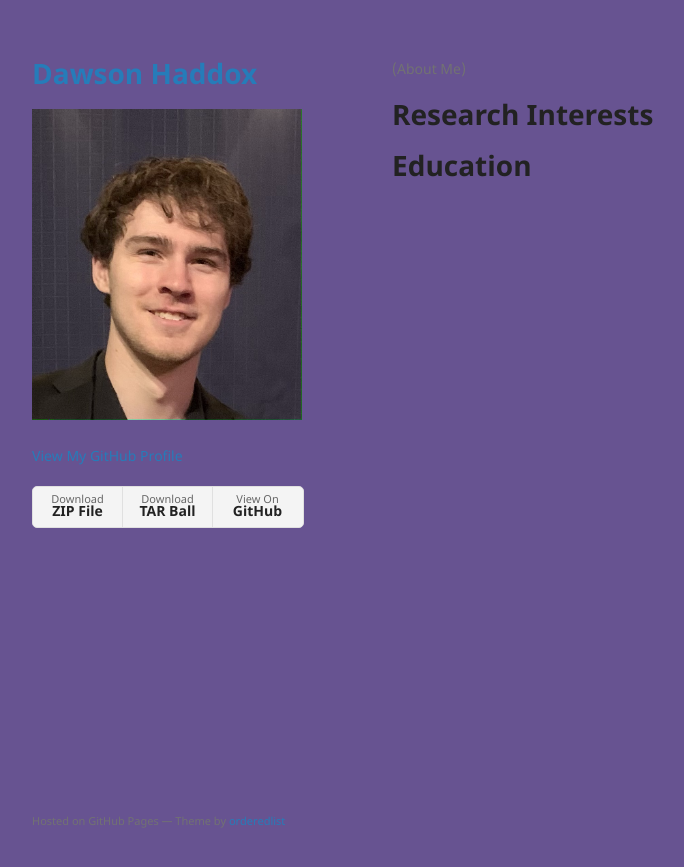
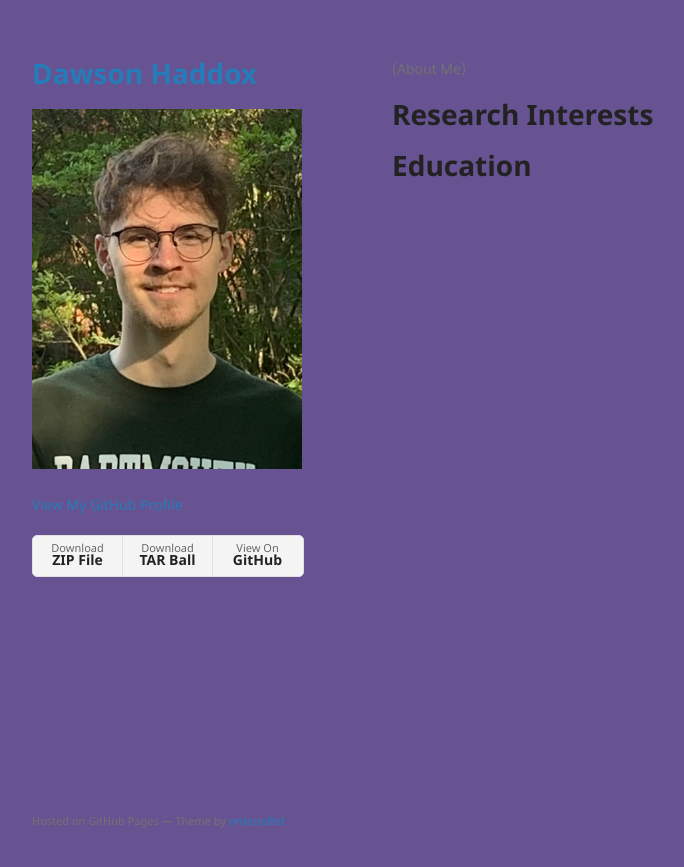
Before and after one commit to ddhaddox/ddhaddox.github.io, a Jekyll site: the page built from index.md, in a window 1280 px wide. Shown: the top 867 px of the page, without its empty margins (178-862 px from the left). Built offline with Jekyll 4.4.1, drawn with Linux system fonts in a browser that asks for light colours; the repository's description, which GitHub fills in, is left out.

Commit message:
Change Logo

```diff
--- a/_config.yml
+++ b/_config.yml
@@ -1,5 +1,5 @@
 title: Dawson Haddox
-logo: /assets/img/logo.png
+logo: /assets/img/logo2.png
 theme: jekyll-theme-minimal
 show_downloads: true
 google_analytics: true
```
Also changed, not shown: assets/img/Logo2.png (added).
